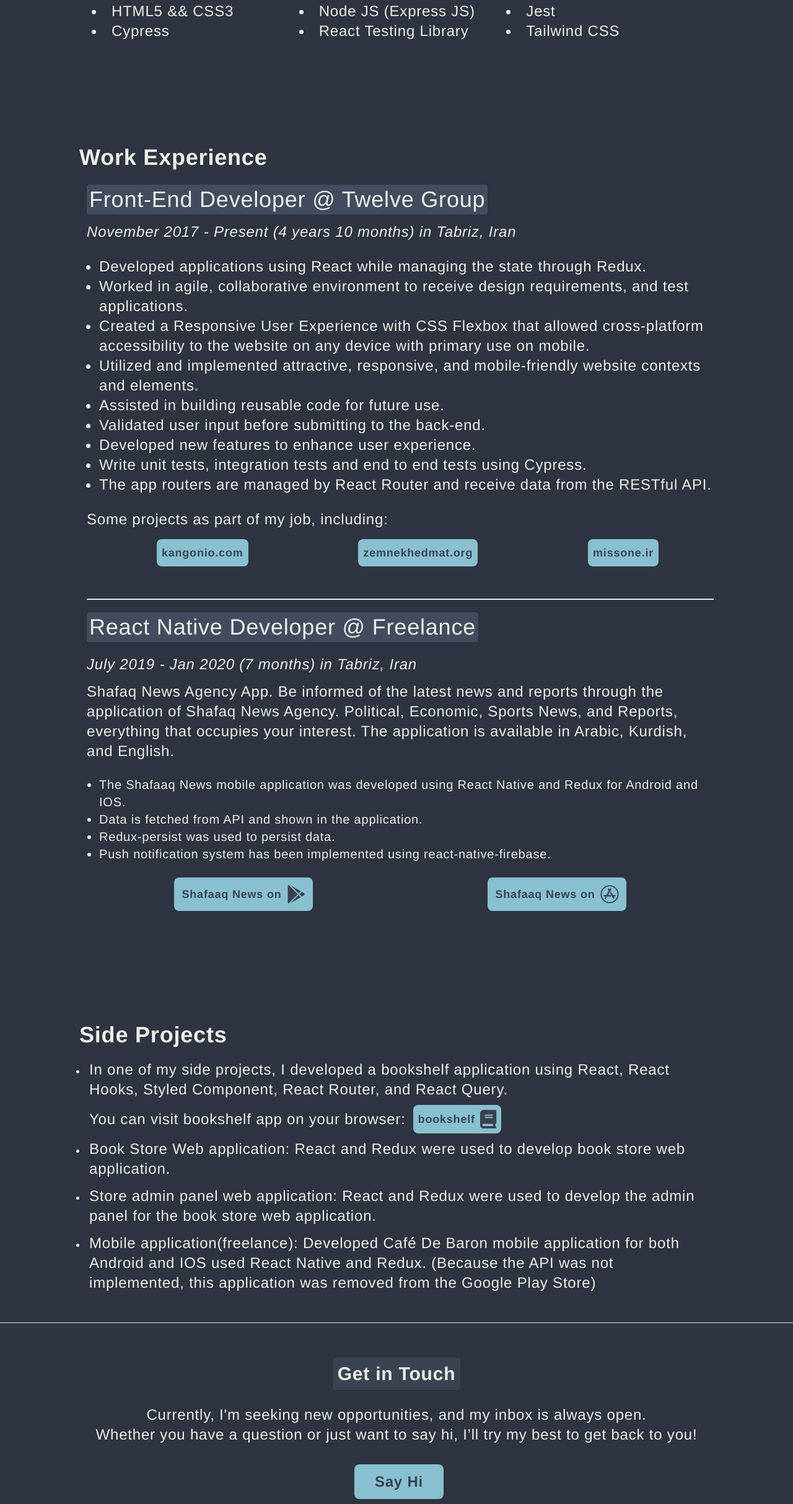
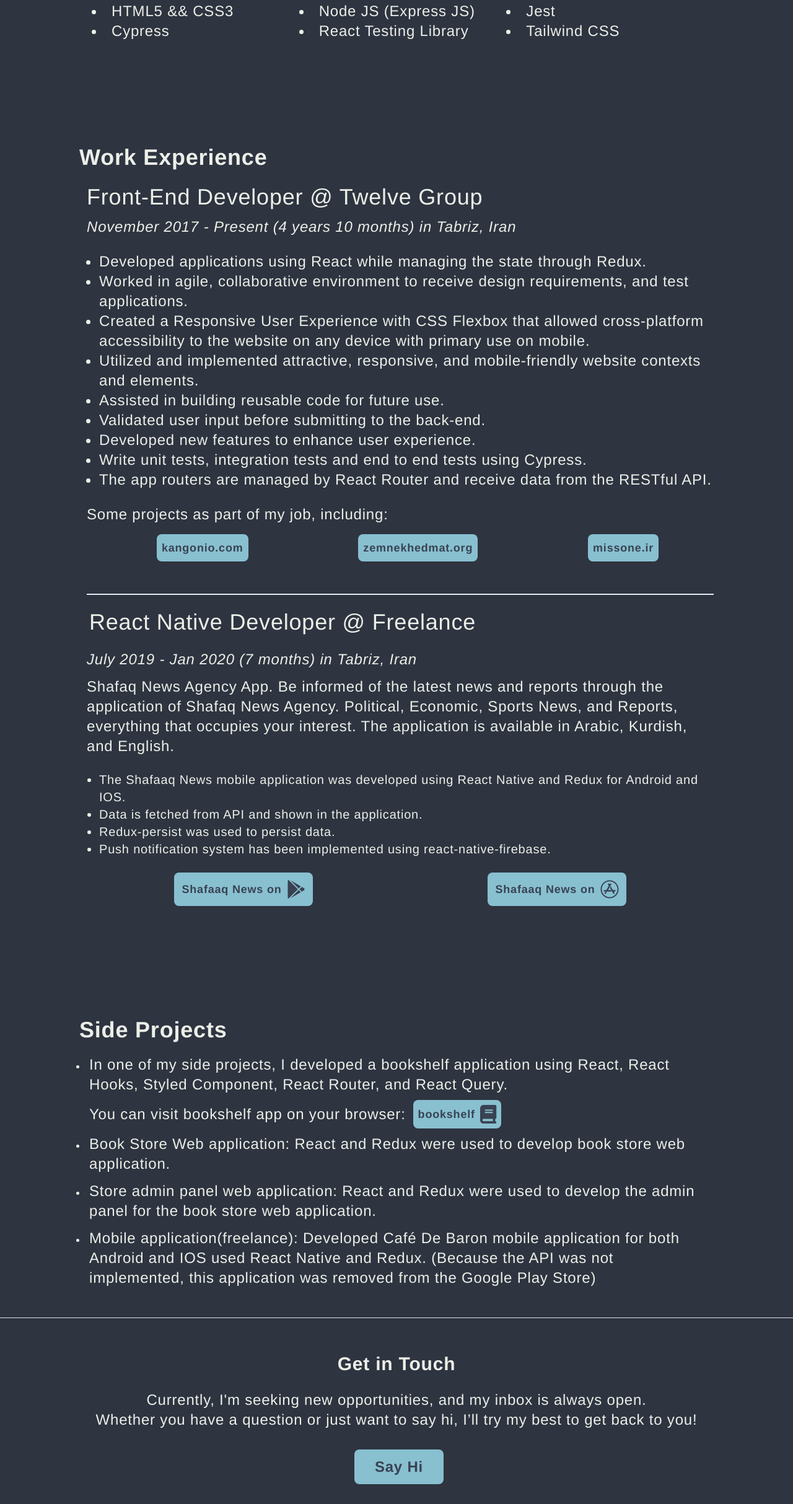
Before and after one commit to alimonapour/alimonapour.me, a Next.js app: page / in a window 1280 px wide. Shown: the part 1750-4177 px from the top of the page at 62% size. Built offline with nearby package versions, Linux system fonts and the light colour scheme.

Commit message:
removed title backgrounds

```diff
--- a/src/components/Footer-Info.js
+++ b/src/components/Footer-Info.js
@@ -6,7 +6,7 @@ export function FooterInfo() {
   return (
     <>
       <div id='contact' className='flex flex-col my-3 items-center'>
-        <h1 className='bg-titleBgColor w-fit rounded text-3xl m-3 text-center font-semibold p-2'>
+        <h1 className=' text-3xl m-3 text-center font-semibold'>
           Get in Touch
         </h1>
 
--- a/src/components/work-experience/12-Experience.js
+++ b/src/components/work-experience/12-Experience.js
@@ -3,7 +3,7 @@ import Link from 'next/link'
 export function TwelveGroupExperience() {
   return (
     <div className='my-3 ml-3 font-medium'>
-      <h2 className='bg-lightTitleBg p-1 w-fit rounded text-2xl sm:text-4xl '>
+      <h2 className='w-fit rounded text-2xl sm:text-4xl '>
         Front-End Developer @ Twelve Group
       </h2>
       <h3 className='text-xl sm:text-2xl text-left italic my-3'>
--- a/src/components/work-experience/freelance-experience.js
+++ b/src/components/work-experience/freelance-experience.js
@@ -5,7 +5,7 @@ import { faAppStore, faGooglePlay } from '@fortawesome/free-brands-svg-icons'
 export function FreelanceExperience() {
   return (
     <div className='my-3 ml-3 border-t-2 font-medium'>
-      <h2 className='bg-lightTitleBg p-1 w-fit rounded text-2xl sm:text-4xl my-5 '>
+      <h2 className='p-1 w-fit rounded text-2xl sm:text-4xl my-5 '>
         React Native Developer @ Freelance
       </h2>
       <h3 className='text-xl sm:text-2xl my-3 text-left italic'>
```
